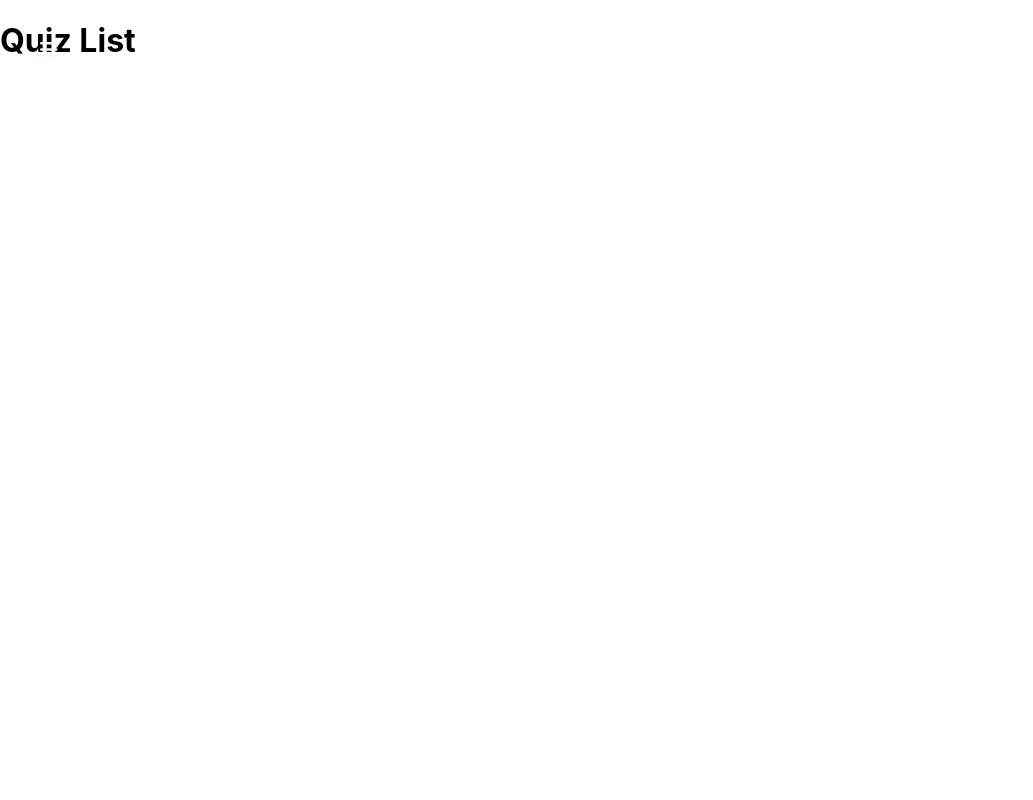
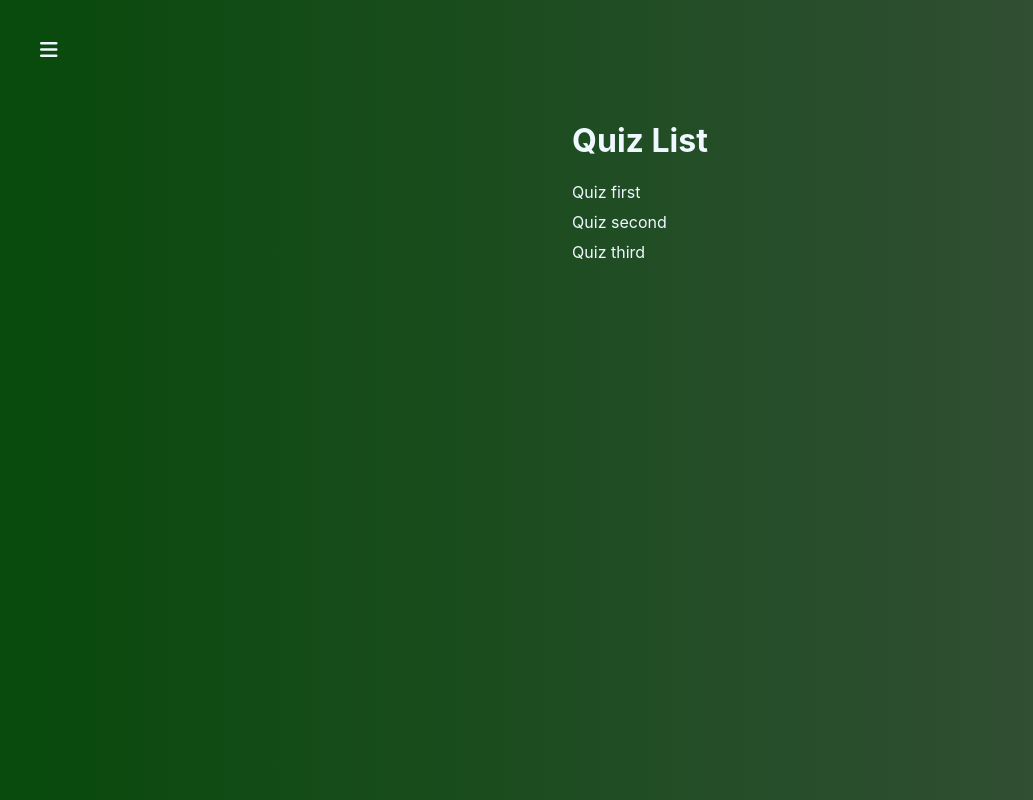
Before and after one commit to RomanDubinin/ReactSandbox, a React (Create React App) app in the folder quiz-app/: page / in a window 1280 px wide. Shown: the whole page, without its empty margins (0-1033 px from the left). Built offline with nearby package versions, Linux system fonts and the light colour scheme.

Commit message:
quiz list

```diff
--- /dev/null
+++ b/quiz-app/src/QuizList/QuizList.css
@@ -0,0 +1,31 @@
+.QuizList{
+    display: flex;
+    justify-content: center;
+    padding-top: 100px;
+    flex-grow: 1;
+    width: 100%;
+    background: linear-gradient(90deg, #084a0c 0%, #3a503c 100%);
+}
+
+.QuizList h1{
+    color: #F0F8FF;
+}
+
+.QuizList ul{
+    list-style: none;
+    margin: 0;
+    padding: 0;
+}
+
+.QuizList li{
+    margin-bottom: 10px;
+}
+
+.QuizList li a{
+    text-decoration: none;
+    color: #F0F8FF;
+}
+
+.QuizList li a:hover{
+    color: #61dafb;
+}
--- a/quiz-app/src/QuizList/QuizList.js
+++ b/quiz-app/src/QuizList/QuizList.js
@@ -1,10 +1,37 @@
 import React from "react";
+import './QuizList.css'
+import {NavLink} from "react-router-dom";
 
 export default class QuizList extends React.Component{
+
+    renderQuizList(){
+        const quizes = [
+            {title: 'first', id: '1'},
+            {title: 'second', id: '2'},
+            {title: 'third', id: '3'}
+        ];
+
+        return quizes.map((quiz, index) => {
+            return (
+                <li key={index}>
+                    <NavLink to={'quiz/' + quiz.id}>
+                        Quiz {quiz.title}
+                    </NavLink>
+                </li>
+            )
+        })
+    }
+
     render() {
         return (
-            <div>
-                <h1>Quiz List</h1>
+            <div className={'QuizList'}>
+                <div>
+                    <h1>Quiz List</h1>
+
+                    <ul>
+                        {this.renderQuizList()}
+                    </ul>
+                </div>
             </div>
         );
     }
```
